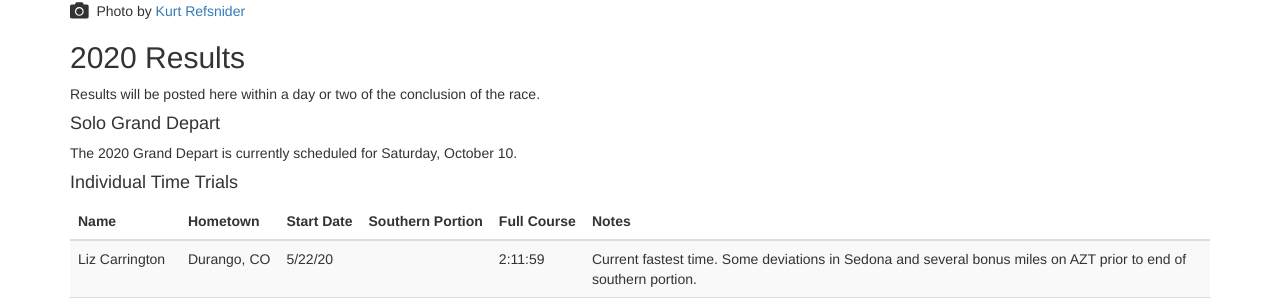
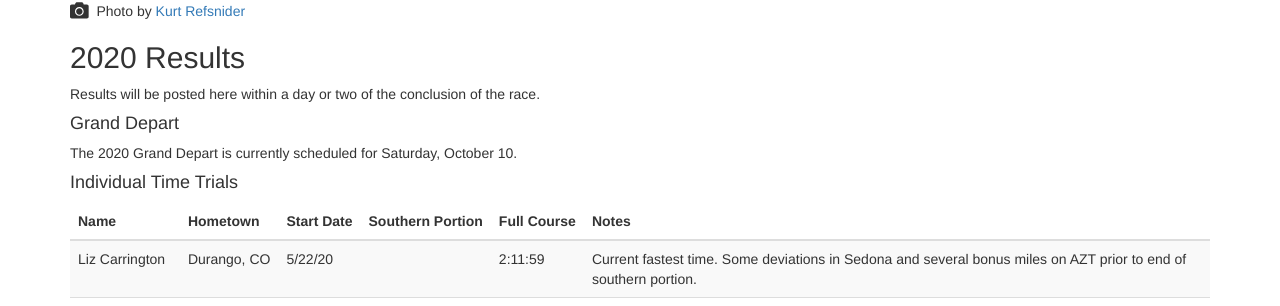
Before and after one commit to dcernst/PinyonsPines, a Jekyll site: the page built from results2020.md, in a window 1280 px wide and 1169 px high. Shown: the part 476-782 px from the top of the window. Built offline with Jekyll 4.4.1, drawn with Linux system fonts in a browser that asks for light colours; nearby versions of some CDN libraries.

Commit message:
Update to title

```diff
--- a/results2020.md
+++ b/results2020.md
@@ -12,7 +12,7 @@ layout: default
 
 Results will be posted here within a day or two of the conclusion of the race.
 
-#### Solo Grand Depart
+#### Grand Depart
 
 The 2020 Grand Depart is currently scheduled for Saturday, October 10.
 
```
